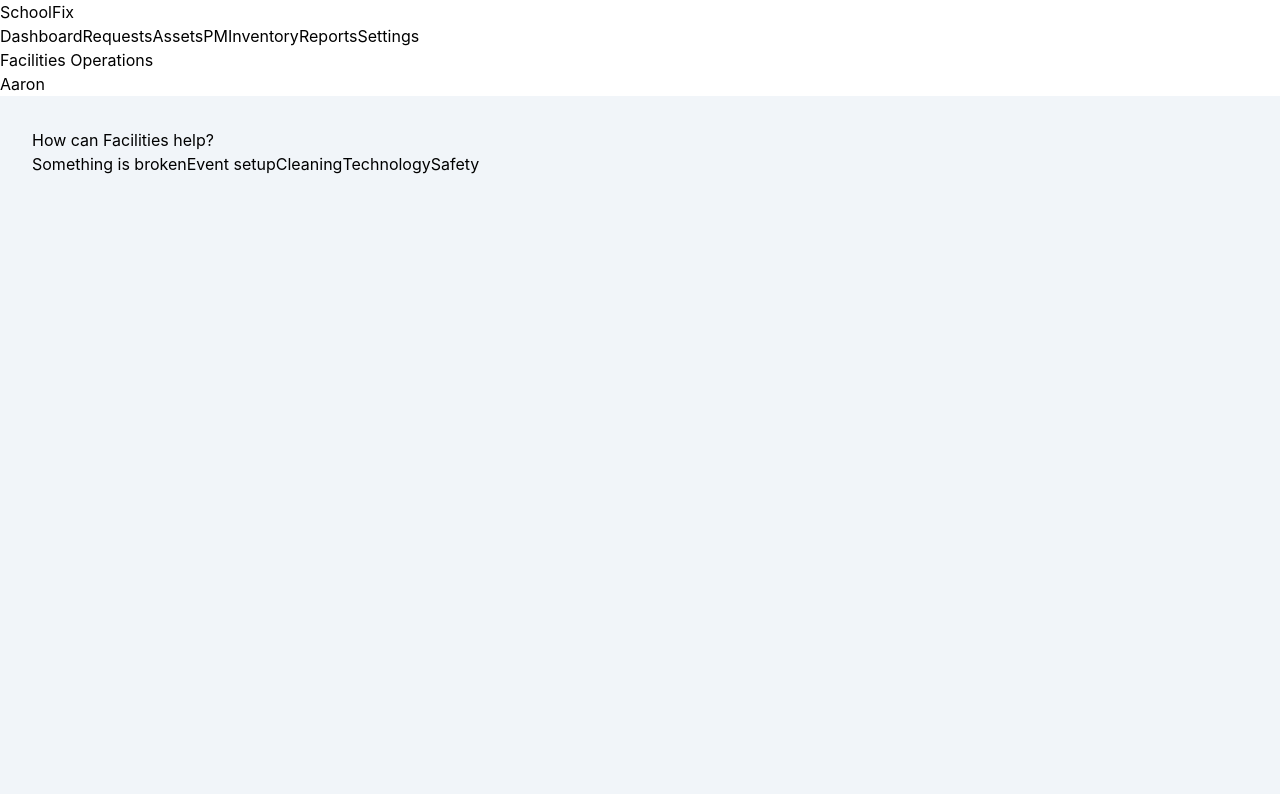
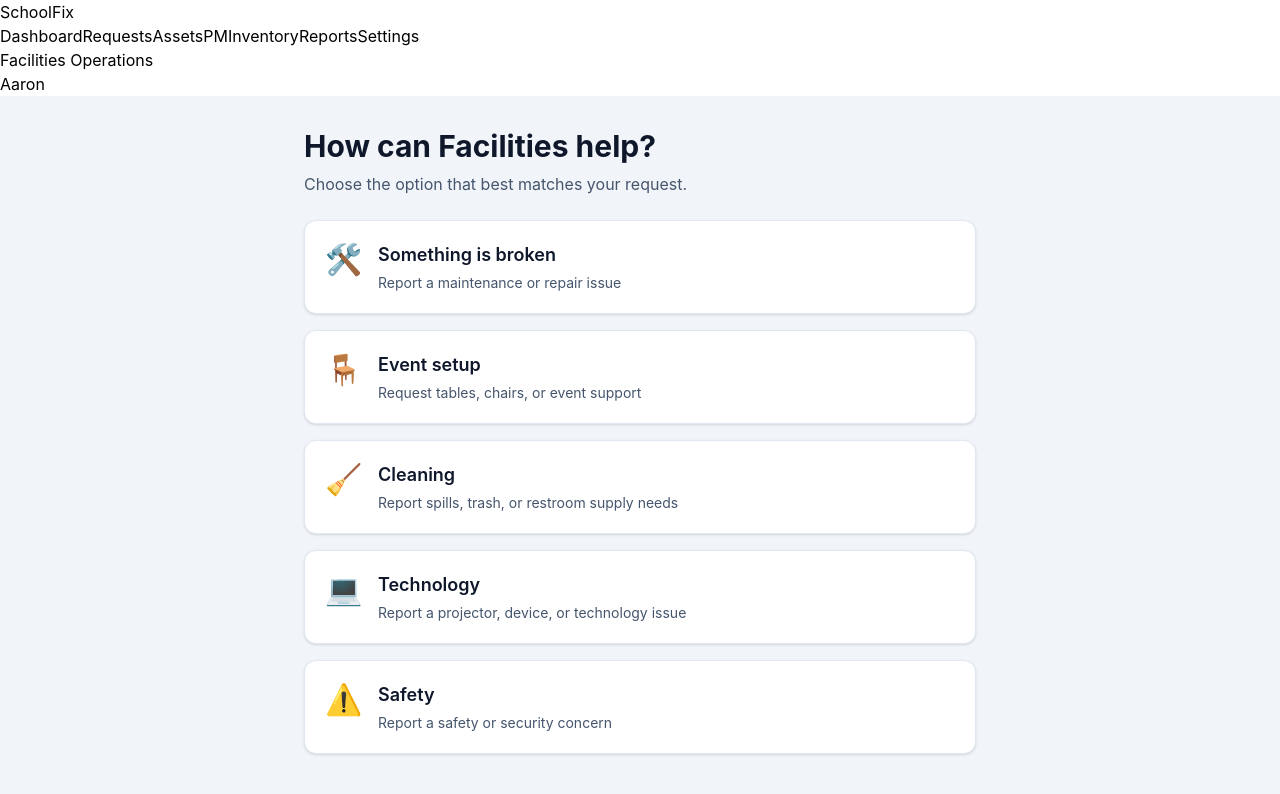
Before and after one commit to Noelke10/Schoolfix, a React (Vite) app in the folder frontend/: page / in a window 1280 px wide. Shown: the top 794 px of the page. Built offline with nearby package versions, Linux system fonts and the light colour scheme.

Commit message:
feat: add request option cards

```diff
--- /dev/null
+++ b/frontend/src/components/requestWizard/OptionCard.tsx
@@ -0,0 +1,27 @@
+type OptionCardProps = {
+  icon: string;
+  title: string;
+  description: string;
+  onClick: () => void;
+};
+
+function OptionCard({ icon, title, description, onClick }: OptionCardProps) {
+  return (
+    <button
+      type="button"
+      onClick={onClick}
+      className="w-full rounded-xl border border-slate-200 bg-white p-5 text-left shadow-sm transition hover:border-blue-300 hover:shadow-md"
+    >
+      <div className="flex items-start gap-4">
+        <span className="text-3xl">{icon}</span>
+
+        <div>
+          <h2 className="text-lg font-semibold text-slate-900">{title}</h2>
+          <p className="mt-1 text-sm text-slate-600">{description}</p>
+        </div>
+      </div>
+    </button>
+  );
+}
+
+export default OptionCard;
--- a/frontend/src/pages/ReportIssue.tsx
+++ b/frontend/src/pages/ReportIssue.tsx
@@ -1,4 +1,5 @@
 import { useState } from "react";
+import OptionCard from "../components/requestWizard/OptionCard";
 
 type RequestType =
   | "Something is broken"
@@ -26,26 +27,51 @@ function ReportIssue() {
   return (
     <main className="min-h-screen bg-slate-100 p-8">
       {step === 1 && (
-        <section>
-          <h1>How can Facilities help?</h1>
+        <section className="mx-auto max-w-2xl">
+          <h1 className="text-3xl font-bold text-slate-900">
+            How can Facilities help?
+          </h1>
 
-          <button onClick={() => chooseRequestType("Something is broken")}>
-            Something is broken
-          </button>
+          <p className="mt-2 text-slate-600">
+            Choose the option that best matches your request.
+          </p>
 
-          <button onClick={() => chooseRequestType("Event setup")}>
-            Event setup
-          </button>
+          <div className="mt-6 grid gap-4">
+            <OptionCard
+              icon="🛠️"
+              title="Something is broken"
+              description="Report a maintenance or repair issue"
+              onClick={() => chooseRequestType("Something is broken")}
+            />
 
-          <button onClick={() => chooseRequestType("Cleaning")}>
-            Cleaning
-          </button>
+            <OptionCard
+              icon="🪑"
+              title="Event setup"
+              description="Request tables, chairs, or event support"
+              onClick={() => chooseRequestType("Event setup")}
+            />
 
-          <button onClick={() => chooseRequestType("Technology")}>
-            Technology
-          </button>
+            <OptionCard
+              icon="🧹"
+              title="Cleaning"
+              description="Report spills, trash, or restroom supply needs"
+              onClick={() => chooseRequestType("Cleaning")}
+            />
 
-          <button onClick={() => chooseRequestType("Safety")}>Safety</button>
+            <OptionCard
+              icon="💻"
+              title="Technology"
+              description="Report a projector, device, or technology issue"
+              onClick={() => chooseRequestType("Technology")}
+            />
+
+            <OptionCard
+              icon="⚠️"
+              title="Safety"
+              description="Report a safety or security concern"
+              onClick={() => chooseRequestType("Safety")}
+            />
+          </div>
         </section>
       )}
 
```
